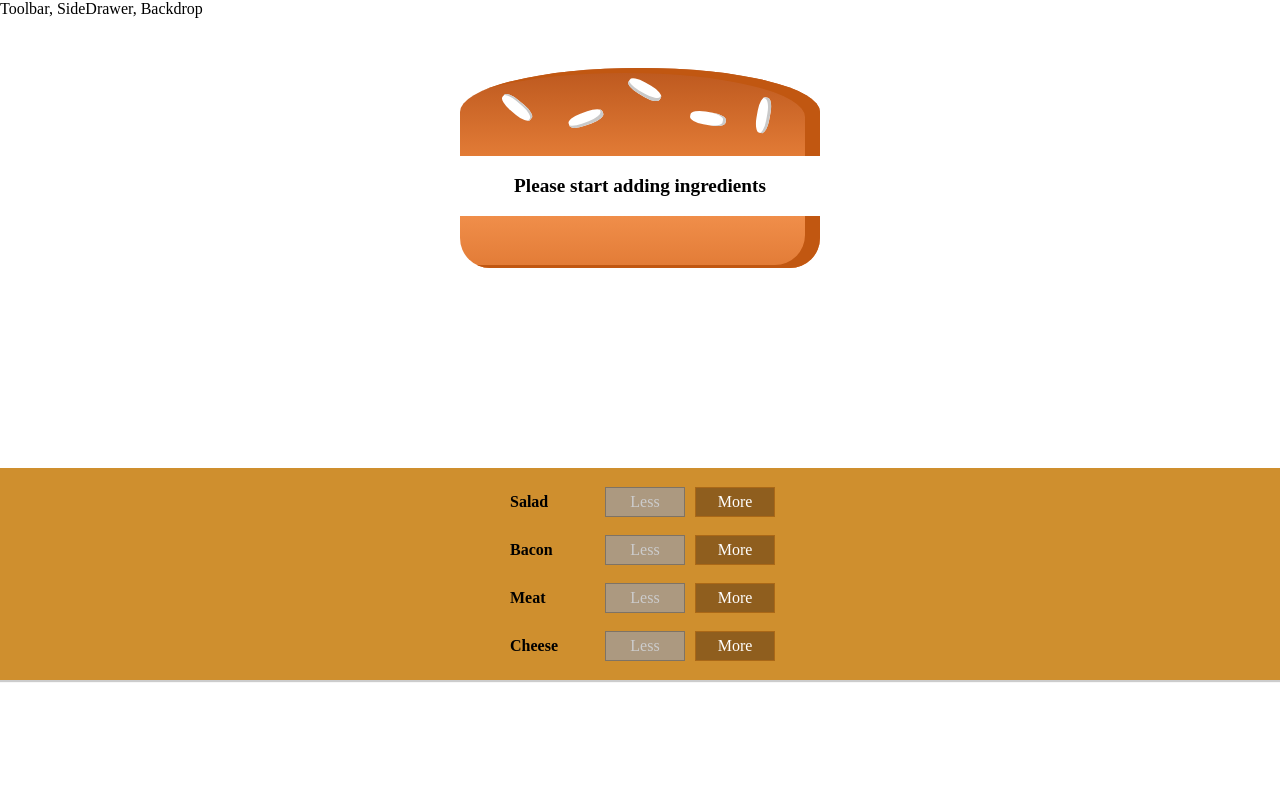
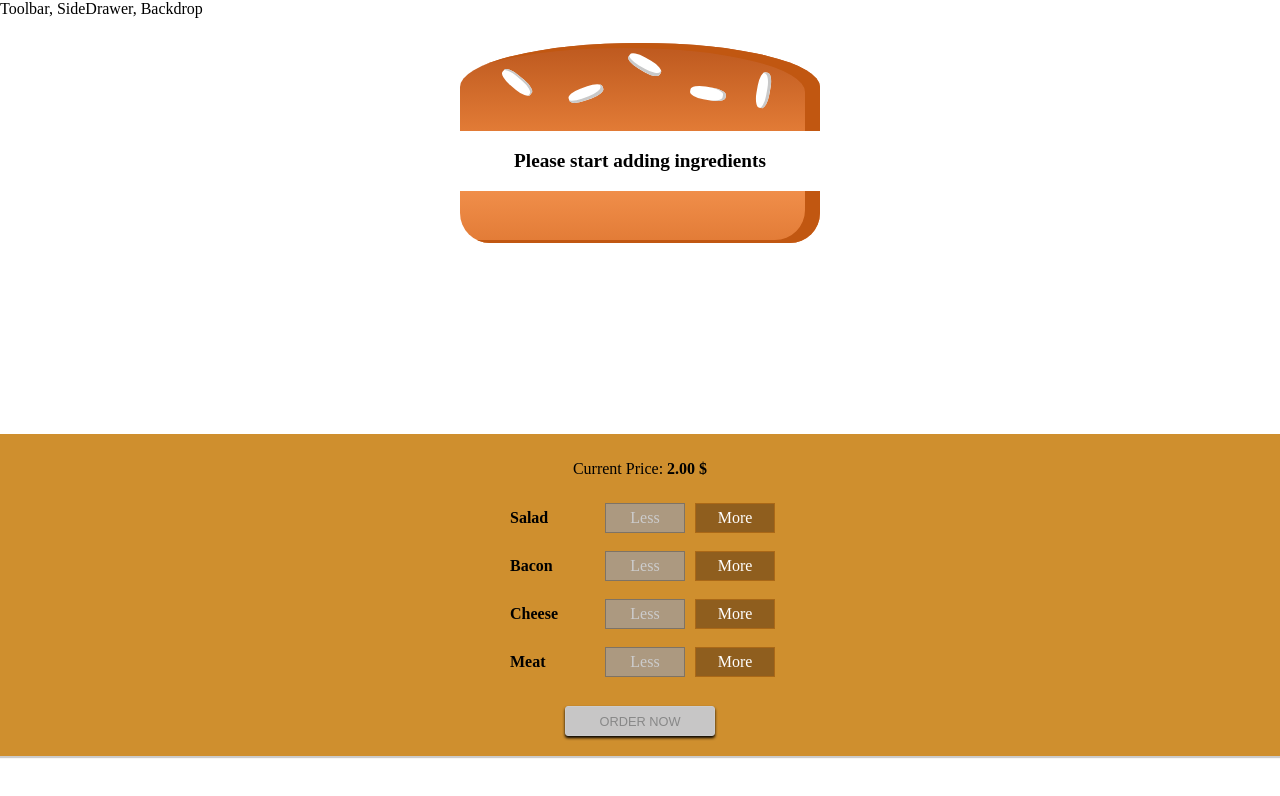
Before and after one commit to aladiha/React-Burger-Builder, a React (Create React App) app: page / in a window 1280 px wide. Shown: the top 796 px of the page. Built offline with nearby package versions, Linux system fonts and the light colour scheme.

Commit message:
Order Now Button manage disable

```diff
--- a/src/components/Burger/BuildControls/BuildControls.js
+++ b/src/components/Burger/BuildControls/BuildControls.js
@@ -7,8 +7,8 @@ import BuildControl from './BuildControl/buildControl'
 const controls = [
     {label: 'Salad', type: 'salad'},
     {label: 'Bacon', type: 'bacon'},
+    {label: 'Cheese', type: 'cheese'},
     {label: 'Meat', type: 'meat'},
-    {label: 'Cheese', type: 'cheese'}
 ];
 
 
@@ -16,6 +16,7 @@ const buildControls = (props) => {
 
     return (
           <div className={classes.BuildControls}>
+              <p>Current Price: <strong> {props.price.toFixed(2)} $</strong></p>
               {controls.map(
                   ctrl => (
                         <BuildControl
@@ -27,6 +28,9 @@ const buildControls = (props) => {
                         />
                   )
               )}
+              <button className={classes.OrderButton}
+              disabled={!props.purchasable}
+              >ORDER NOW</button>
           </div>
     );
 }
--- a/src/components/Burger/BuildControls/BuildControls.module.css
+++ b/src/components/Burger/BuildControls/BuildControls.module.css
@@ -8,3 +8,46 @@
     margin: auto;
     padding: 10px 0;
 }
+
+.OrderButton{
+    outline: none;
+    height: 30px;
+    width: 150px;
+    margin-top: 20px;
+    margin-bottom: 10px;
+    font-family: Arial, Helvetica, sans-serif;
+    font-size: 0.8em;
+    background-color: #C15711;
+    color: white;
+    border: none;
+    border-radius: 3px;
+    box-shadow: 0 2px 3px black;
+    cursor: pointer;
+}
+
+.OrderButton:hover .OrderButton:active{
+    background-color: #8F5E1E;
+}
+
+.OrderButton:disabled {
+    background-color: #C7C6C6;
+    cursor: not-allowed;
+    border: 1px solid #ccc;
+    color: #888888;
+}
+
+.OrderButton:not(:disabled) {
+    animation: enable 0.3s linear;
+}
+
+@keyframes enable {
+    0% {
+        transform: scale(1);
+    }
+    60% {
+        transform: scale(1.1);
+    }
+    100% {
+        transform: scale(1);
+    }
+}
--- a/src/components/Burger/Burger.module.css
+++ b/src/components/Burger/Burger.module.css
@@ -2,11 +2,11 @@
 .Burger{
     width: 100%;
     margin: auto;
-    height: 250px;
+    height: 705px;
+    overflow: scroll;
     text-align: center;
     font-weight: bold;
     font-size: 1.2rem;
-    margin-top: 50px;
 }
 
 @media (min-width: 500px) and (max-height: 401px) {
@@ -24,7 +24,7 @@
     }
 }
 
-@media (min-width: 50px) and (min-height: 401px) {
+@media (min-width: 500px) and (min-height: 401px) {
     .Burger{
         width: 450px;
         height: 400px;
--- a/src/containers/BurgerBuilder/BurgerBuilder.js
+++ b/src/containers/BurgerBuilder/BurgerBuilder.js
@@ -18,12 +18,27 @@ state = {
     ingredients: {
         salad: 0,
         bacon: 0,
-        meat: 0,
-        cheese: 0
+        cheese: 0,
+        meat: 0
     },
     totalCost: 2,
-    purchased: false
+    purchasable: false
 };
+
+updatePurchaseState(updatedIngredients) {
+
+    const newSum = Object.keys(updatedIngredients).map(
+        igKey => {
+            return updatedIngredients[igKey];
+        }
+    ).reduce((sum, el) => {
+        return sum + el;
+    },0);
+    this.setState({
+        purchasable: newSum > 0
+    });
+
+}
 
 addIngredientHandler = (type) => {
     const updatedCount =  this.state.ingredients[type] + 1;
@@ -40,16 +55,18 @@ addIngredientHandler = (type) => {
       ingredients: updatedIngredients,
       totalCost: newCost
     })
+    this.updatePurchaseState(updatedIngredients);
 }
 
 
 removeIngredientHandler = (type) => {
+
+    const updatedIngredients = {
+        ...this.state.ingredients
+    };
+
     if (this.state.ingredients[type] > 0){
         const updatedCount =  this.state.ingredients[type] - 1;
-
-        const updatedIngredients = {
-            ...this.state.ingredients
-        };
 
         updatedIngredients[type] = updatedCount;
 
@@ -60,6 +77,7 @@ removeIngredientHandler = (type) => {
         totalCost: newCost
         })
     }
+    this.updatePurchaseState(updatedIngredients);
 }
 
 
@@ -72,6 +90,8 @@ render(){
         disabledInfo[key] = disabledInfo[key] === 0
     }
 
+
+
     return(
         <Aux>
             <Burger ingredients={this.state.ingredients}/>
@@ -79,6 +99,8 @@ render(){
             more={this.addIngredientHandler}
             less={this.removeIngredientHandler}
             disable={disabledInfo}
+            purchasable={this.state.purchasable}
+            price={this.state.totalCost}
             />
         </Aux>
     );
```
